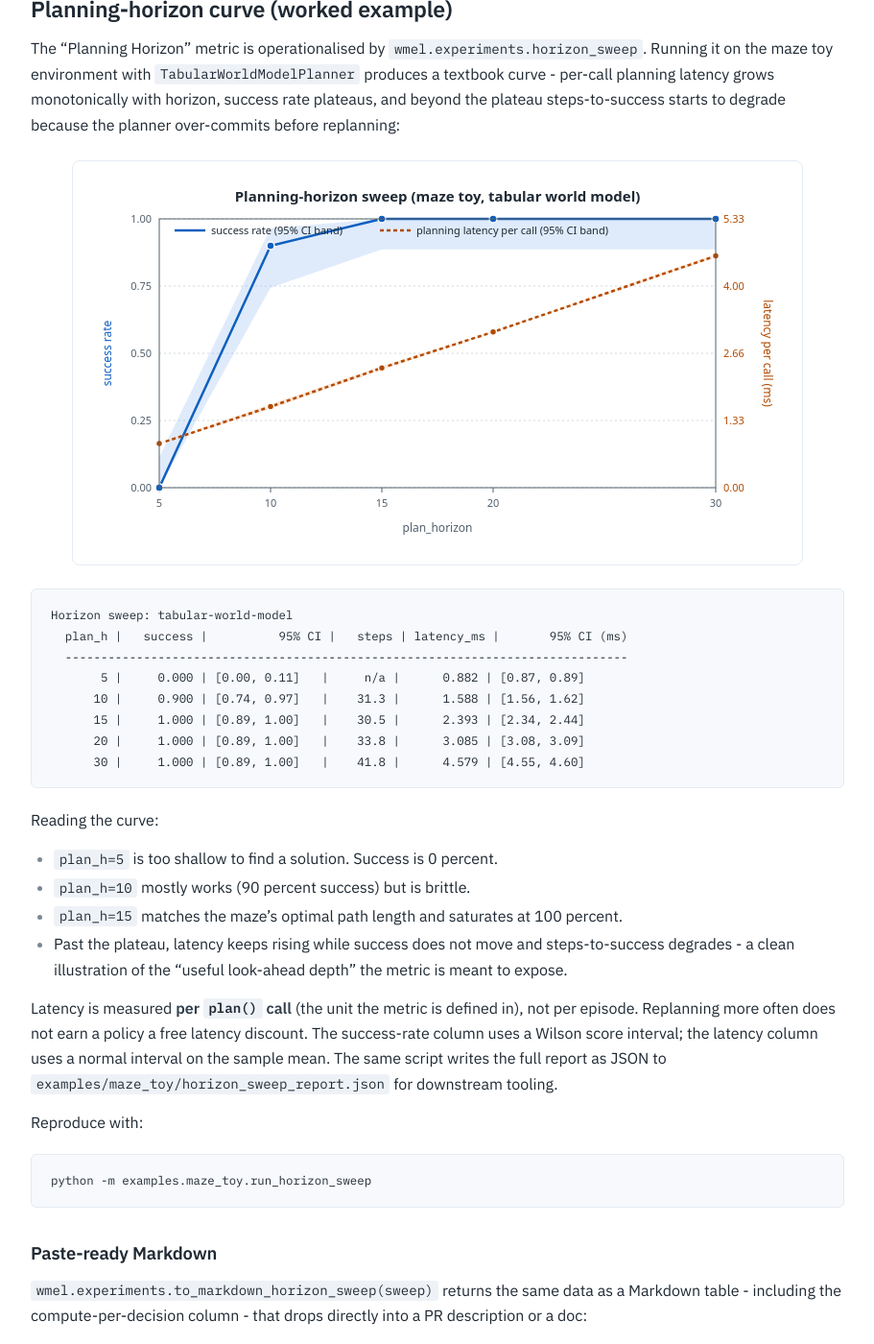
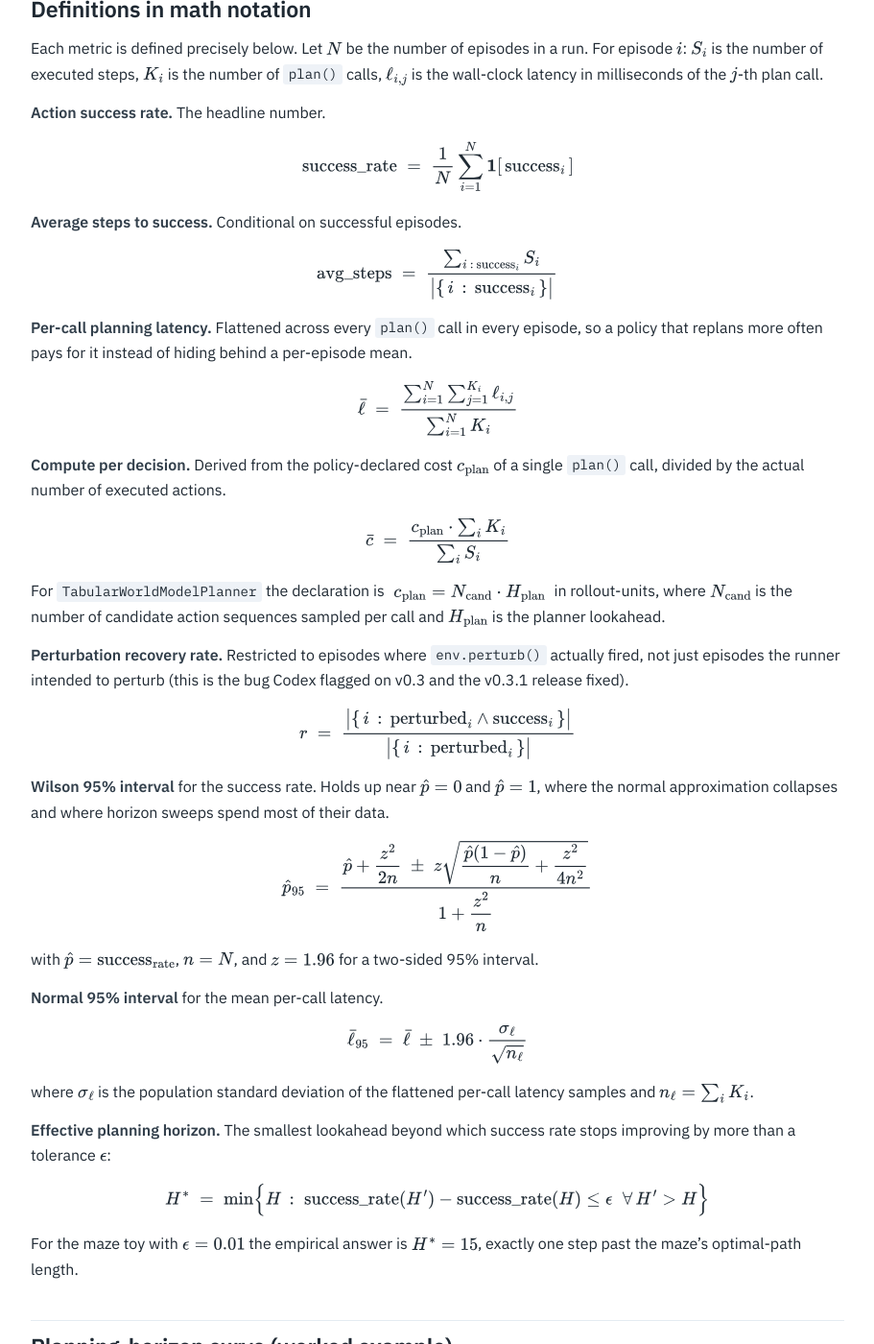
Before and after one commit to Denis-hamon/world-model-eval-lab, a Jekyll site: the page built from docs/02_metric_taxonomy.md, in a window 1280 px wide and 1400 px high, scrolled down 1376 px. Shown: the whole window at 96% size, without its empty margins (184-1095 px from the left). Built offline with Jekyll 4.4.1, drawn with Linux system fonts in a browser that asks for light colours; our own code applies the rules of GitHub Pages for plain Markdown files.

Commit message:
Pages: render LaTeX formulas for the metric definitions and the decision math
Adds MathJax 3 to the layout and writes the formulas that were so far
only implicit in the prose and the Python code. Two new sections cover
the headline derivations.

docs/02_metric_taxonomy.md - "Definitions in math notation"

- action_success_rate as an indicator-mean over episodes.
- avg_steps conditional on success.
- per-call planning latency as a flattened mean (the v0.3 fix made
  explicit).
- compute_per_decision = (c_plan * total plan_calls) / total steps,
  with the c_plan = num_candidates * plan_horizon declaration for
  TabularWorldModelPlanner.
- perturbation_recovery_rate restricted to actually-perturbed
  episodes, with a note pointing at the v0.3.1 fix.
- Wilson 95% interval written out, with z = 1.96, hat-p, n.
- Normal 95% interval for mean latency over flattened plan calls.
- Effective planning horizon as an epsilon-tolerance min.

docs/06_demo.md - "The math behind the decision"

- latency budget T_budget = T_cycle - avg_latency, with the 100 Hz
  example evaluated to 7.65 ms and a 1 kHz counter-example.
- cost_decision = avg_compute * cost_per_rollout_unit, with the
  100 Hz / 1 s = 28,000 rollout-units worked example.
- shipping_reliability as the Wilson lower bound, with the calc
  that lifting it from 0.89 to 0.95 at observed p-hat = 1 needs
  n >~ 73.
- effective planning horizon formula again, evaluated to H* = 15
  for the maze with epsilon = 0.01.

Plumbing

- docs/_layouts/default.html loads MathJax 3 (tex-svg build) with
  $...$ for inline and $$...$$ for display, skip-classes for code
  and pre, ignoreHtmlClass for opt-out.
- docs/_config.yml sets kramdown.math_engine: null so kramdown
  leaves the dollar-delimited math untouched in the HTML output
  for MathJax to scan client-side.
- Code blocks containing literal $ (shell prompts) are unaffected
  because MathJax skipHtmlTags covers code and pre by default.

No Python code touched. CI still green; the change is doc + assets.

```diff
--- a/docs/02_metric_taxonomy.md
+++ b/docs/02_metric_taxonomy.md
@@ -22,6 +22,66 @@ This is the first pass of a decision-grade metric set for action-conditioned wor
 | Sample Efficiency | Performance as a function of training samples or environment interactions. | Distinguishes models that need a research-lab dataset from models that can ship. | Reaches 80 percent of asymptotic success with 5k transitions. |
 | Surprise Detection | Ability of the model to flag observations its predictor finds unlikely. | A precondition for safe behaviour - "I do not know what is going on" is a feature. | AUROC = 0.78 on held-out anomalous frames vs in-distribution frames. |
 | Latent Interpretability | Degree to which the latent state exposes task-relevant structure. | Helps debugging, safety review, and integration with classical control. | Linear probe on latent predicts agent position with R^2 = 0.93. |
+
+## Definitions in math notation
+
+Each metric is defined precisely below. Let $N$ be the number of episodes in a run. For episode $i$: $S_i$ is the number of executed steps, $K_i$ is the number of `plan()` calls, $\ell_{i,j}$ is the wall-clock latency in milliseconds of the $j$-th plan call.
+
+**Action success rate.** The headline number.
+
+$$
+\mathrm{success\_rate} \;=\; \frac{1}{N}\sum_{i=1}^{N} \mathbf{1}\!\left[\,\mathrm{success}_i\,\right]
+$$
+
+**Average steps to success.** Conditional on successful episodes.
+
+$$
+\mathrm{avg\_steps} \;=\; \frac{\sum_{i \,:\, \mathrm{success}_i} S_i}{\bigl|\{\, i \,:\, \mathrm{success}_i \,\}\bigr|}
+$$
+
+**Per-call planning latency.** Flattened across every `plan()` call in every episode, so a policy that replans more often pays for it instead of hiding behind a per-episode mean.
+
+$$
+\bar{\ell} \;=\; \frac{\sum_{i=1}^{N} \sum_{j=1}^{K_i} \ell_{i,j}}{\sum_{i=1}^{N} K_i}
+$$
+
+**Compute per decision.** Derived from the policy-declared cost $c_{\mathrm{plan}}$ of a single `plan()` call, divided by the actual number of executed actions.
+
+$$
+\bar{c} \;=\; \frac{c_{\mathrm{plan}} \cdot \sum_i K_i}{\sum_i S_i}
+$$
+
+For `TabularWorldModelPlanner` the declaration is $\;c_{\mathrm{plan}} = N_{\mathrm{cand}} \cdot H_{\mathrm{plan}}\;$ in rollout-units, where $N_{\mathrm{cand}}$ is the number of candidate action sequences sampled per call and $H_{\mathrm{plan}}$ is the planner lookahead.
+
+**Perturbation recovery rate.** Restricted to episodes where `env.perturb()` actually fired, not just episodes the runner intended to perturb (this is the bug Codex flagged on v0.3 and the v0.3.1 release fixed).
+
+$$
+r \;=\; \frac{\bigl|\{\, i \,:\, \mathrm{perturbed}_i \wedge \mathrm{success}_i \,\}\bigr|}{\bigl|\{\, i \,:\, \mathrm{perturbed}_i \,\}\bigr|}
+$$
+
+**Wilson 95% interval** for the success rate. Holds up near $\hat{p} = 0$ and $\hat{p} = 1$, where the normal approximation collapses and where horizon sweeps spend most of their data.
+
+$$
+\hat{p}_{95} \;=\; \frac{\hat{p} + \dfrac{z^{2}}{2n} \;\pm\; z\sqrt{\dfrac{\hat{p}(1-\hat{p})}{n} + \dfrac{z^{2}}{4n^{2}}}}{1 + \dfrac{z^{2}}{n}}
+$$
+
+with $\hat{p} = \mathrm{success\_rate}$, $n = N$, and $z = 1.96$ for a two-sided 95% interval.
+
+**Normal 95% interval** for the mean per-call latency.
+
+$$
+\bar{\ell}_{95} \;=\; \bar{\ell} \;\pm\; 1.96 \cdot \frac{\sigma_{\ell}}{\sqrt{n_{\ell}}}
+$$
+
+where $\sigma_{\ell}$ is the population standard deviation of the flattened per-call latency samples and $n_{\ell} = \sum_i K_i$.
+
+**Effective planning horizon.** The smallest lookahead beyond which success rate stops improving by more than a tolerance $\epsilon$:
+
+$$
+H^{\ast} \;=\; \min \Bigl\{ H \,:\; \mathrm{success\_rate}(H') - \mathrm{success\_rate}(H) \leq \epsilon \;\; \forall\, H' > H \Bigr\}
+$$
+
+For the maze toy with $\epsilon = 0.01$ the empirical answer is $H^{\ast} = 15$, exactly one step past the maze's optimal-path length.
 
 ## Planning-horizon curve (worked example)
 
--- a/docs/_config.yml
+++ b/docs/_config.yml
@@ -17,3 +17,8 @@ defaults:
 
 plugins:
   - jekyll-seo-tag
+
+# Disable kramdown's own math handling so MathJax can scan the raw $...$ and
+# $$...$$ delimiters client-side without colliding with the kramdown engine.
+kramdown:
+  math_engine: null
--- a/docs/_layouts/default.html
+++ b/docs/_layouts/default.html
@@ -15,6 +15,22 @@
     <link href="https://fonts.googleapis.com/css2?family=IBM+Plex+Sans:wght@400;500;600;700&family=IBM+Plex+Mono:wght@400;500;600&display=swap" rel="stylesheet">
 
     <link rel="stylesheet" href="{{ '/assets/css/style.css' | relative_url }}">
+
+    <script>
+      window.MathJax = {
+        tex: {
+          inlineMath: [['$', '$'], ['\\(', '\\)']],
+          displayMath: [['$$', '$$'], ['\\[', '\\]']],
+          processEscapes: true
+        },
+        options: {
+          skipHtmlTags: ['script', 'noscript', 'style', 'textarea', 'pre', 'code'],
+          ignoreHtmlClass: 'tex2jax_ignore'
+        },
+        svg: { fontCache: 'global' }
+      };
+    </script>
+    <script async src="https://cdn.jsdelivr.net/npm/mathjax@3/es5/tex-svg.js"></script>
   </head>
   <body>
     <a id="skip-to-content" href="#content">Skip to the content.</a>
```
Also changed, not shown: docs/06_demo.md (+36 -0 lines).
